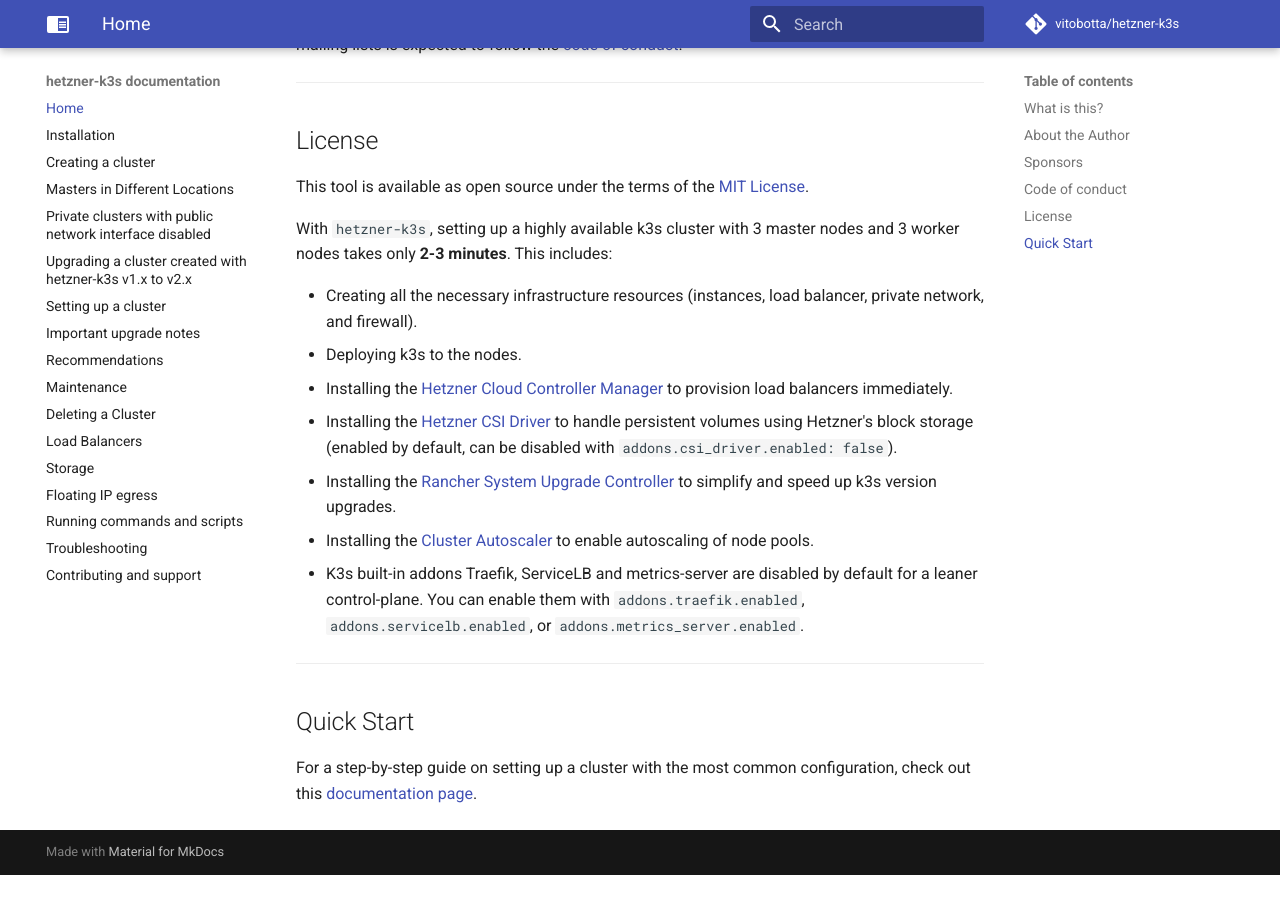
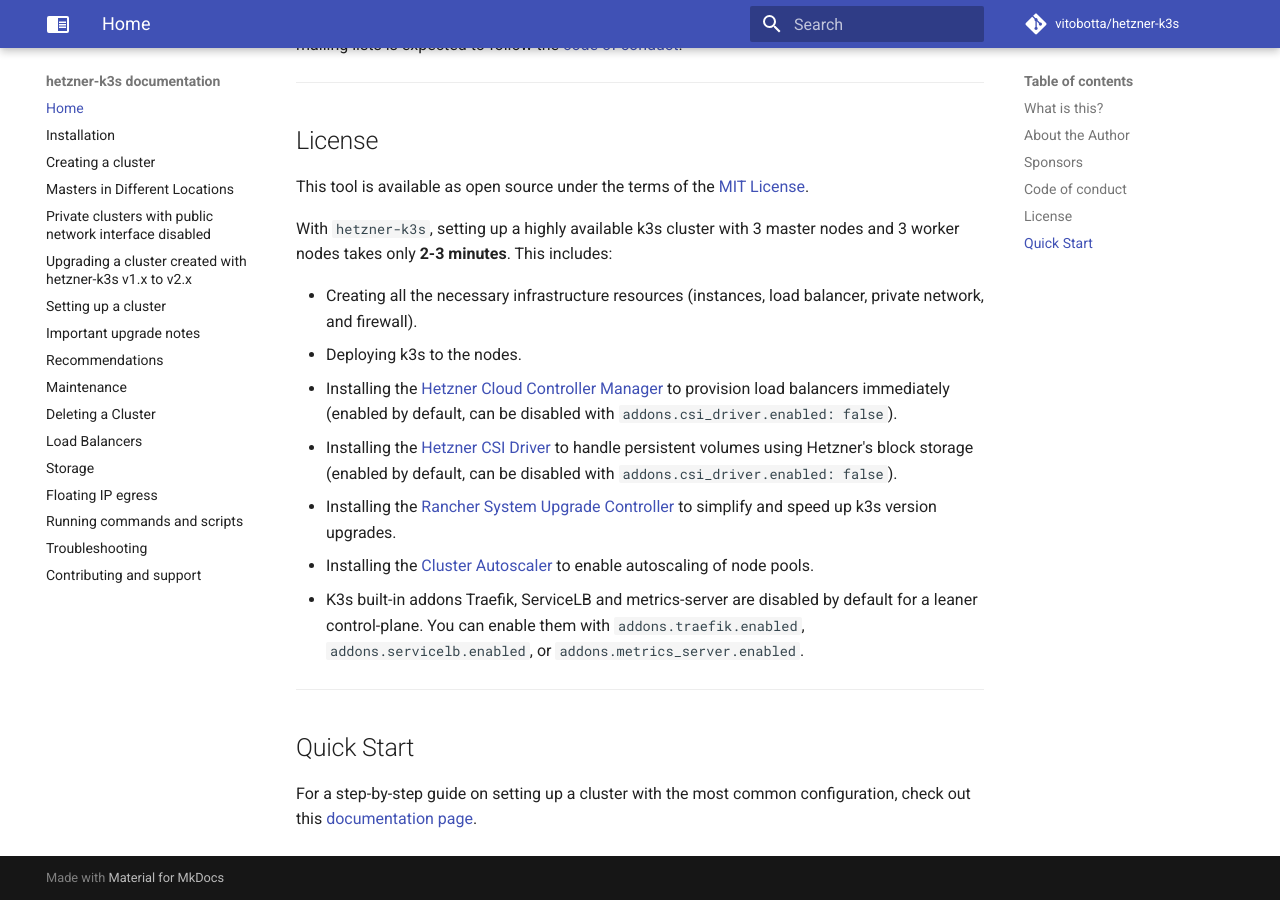
Before and after one commit to vitobotta/hetzner-k3s, an MkDocs documentation site: the page built from docs/index.md, in a window 1280 px wide and 900 px high, scrolled down 1660 px. Built offline with MkDocs 1.6.1 and Material for MkDocs 9.7.7, drawn with Linux system fonts in a browser that asks for light colours; comment, search, counter and statistics services are not loaded; before the commit the page ends 2535 px from its top, so only the background shows below that.

Commit message:
Update documentation with configuration details for Hetzner CSI Driver and Cloud Controller Manager

```diff
--- a/docs/index.md
+++ b/docs/index.md
@@ -50,7 +50,7 @@
 
 - Creating all the necessary infrastructure resources (instances, load balancer, private network, and firewall).
 - Deploying k3s to the nodes.
-- Installing the [Hetzner Cloud Controller Manager](https://github.com/hetznercloud/hcloud-cloud-controller-manager) to provision load balancers immediately.
+- Installing the [Hetzner Cloud Controller Manager](https://github.com/hetznercloud/hcloud-cloud-controller-manager) to provision load balancers immediately (enabled by default, can be disabled with `addons.csi_driver.enabled: false`).
 - Installing the [Hetzner CSI Driver](https://github.com/hetznercloud/csi-driver) to handle persistent volumes using Hetzner's block storage (enabled by default, can be disabled with `addons.csi_driver.enabled: false`).
 - Installing the [Rancher System Upgrade Controller](https://github.com/rancher/system-upgrade-controller) to simplify and speed up k3s version upgrades.
 - Installing the [Cluster Autoscaler](https://github.com/kubernetes/autoscaler) to enable autoscaling of node pools.
```
Also changed, not shown: README.md (+1 -1 lines).
